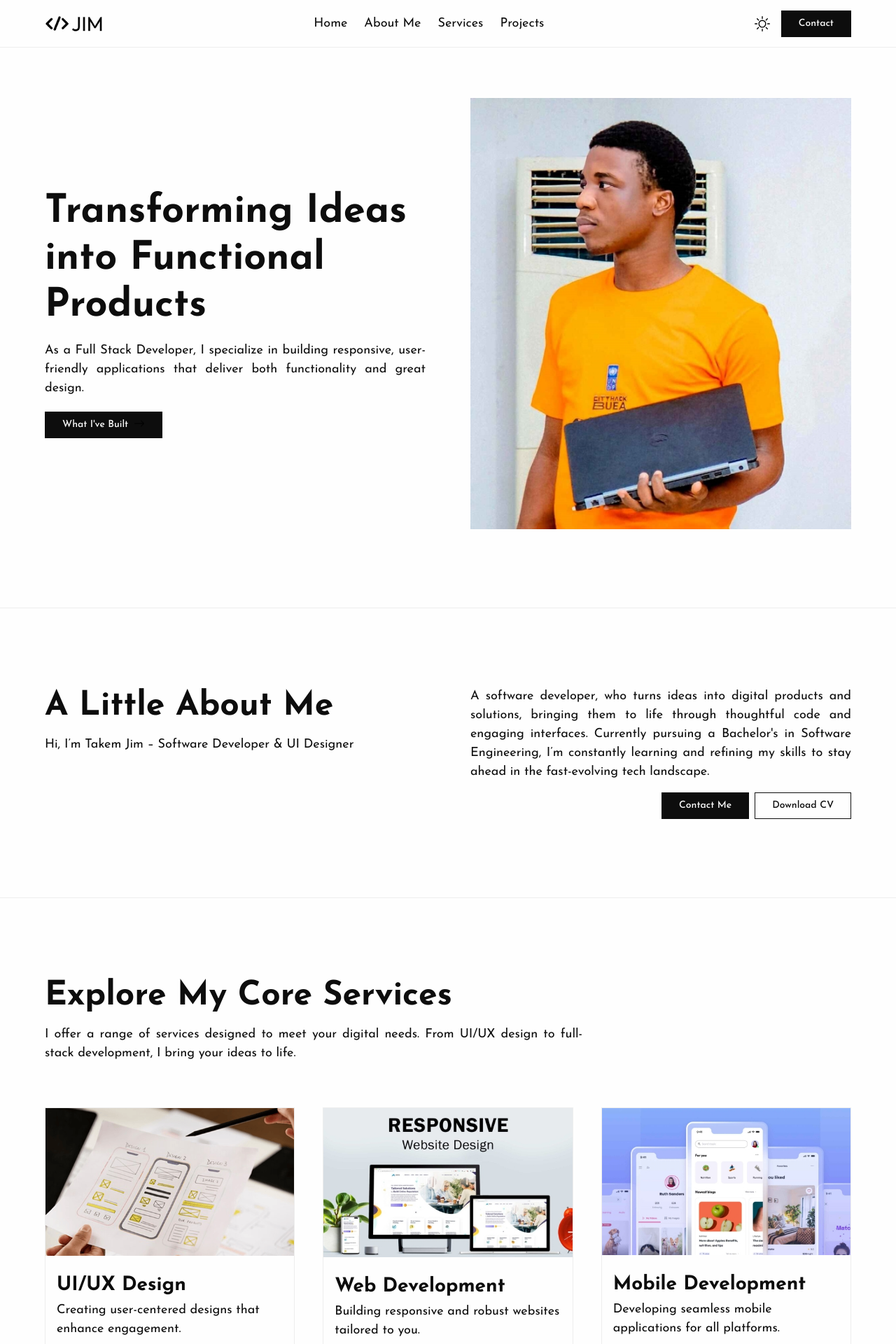
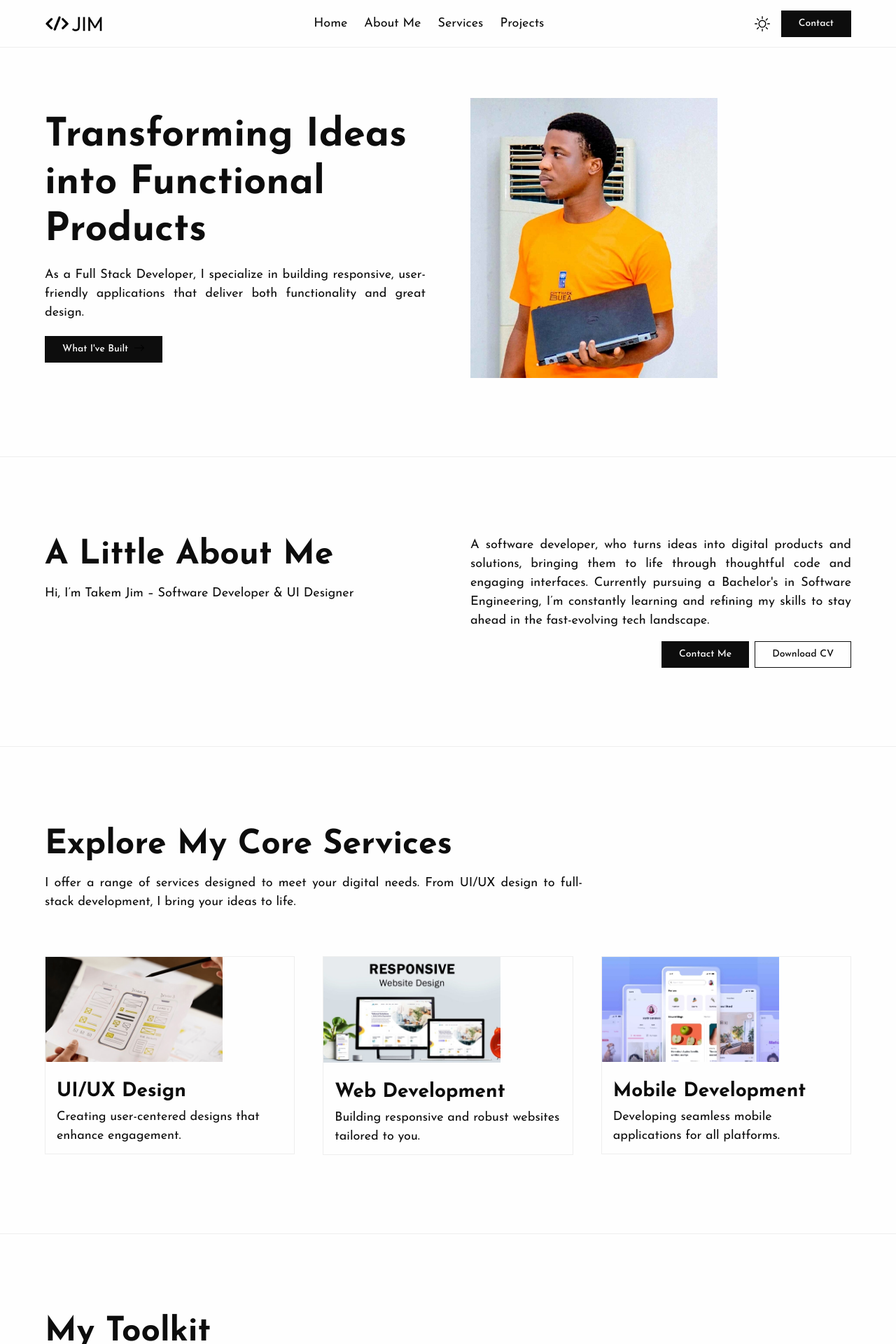
Before and after one commit to JIM440/takemjim-portfolio-v3, a React (Vite) app: page / in a window 1280 px wide. Shown: the top 1920 px of the page at 70% size. Built offline with nearby package versions, Linux system fonts and the light colour scheme.

Commit message:
image resize for hero and service cards

```diff
--- a/src/pages/home/components/hero/index.tsx
+++ b/src/pages/home/components/hero/index.tsx
@@ -33,7 +33,7 @@ const Hero = () => {
           <div>
             <img
               src={takemjim}
-              width={'100%'}
+              width={353}
               height={400}
               className="bg-neutral h-auto min-h-[200px]"
               alt="Takem Jim"
--- a/src/pages/home/components/services/ServiceCard.tsx
+++ b/src/pages/home/components/services/ServiceCard.tsx
@@ -18,8 +18,8 @@ const ServiceCard: React.FC<ServiceCardProps> = ({
         <img
           src={imageUrl}
           alt={name}
-          width={527}
-          height={312}
+          width={253}
+          height={150}
           className="bg-neutral min-h-[150px]"
           aria-label={ServiceCard.name}
           loading="lazy"
```
